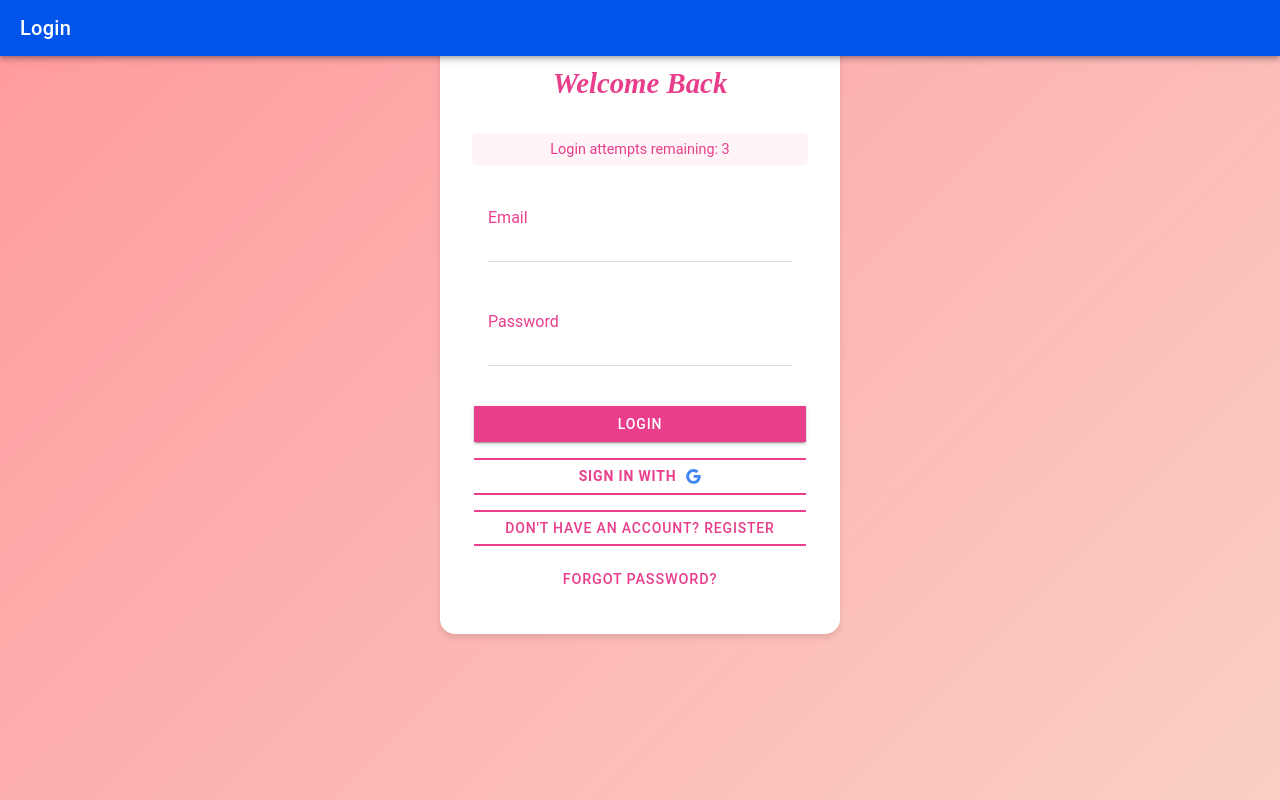
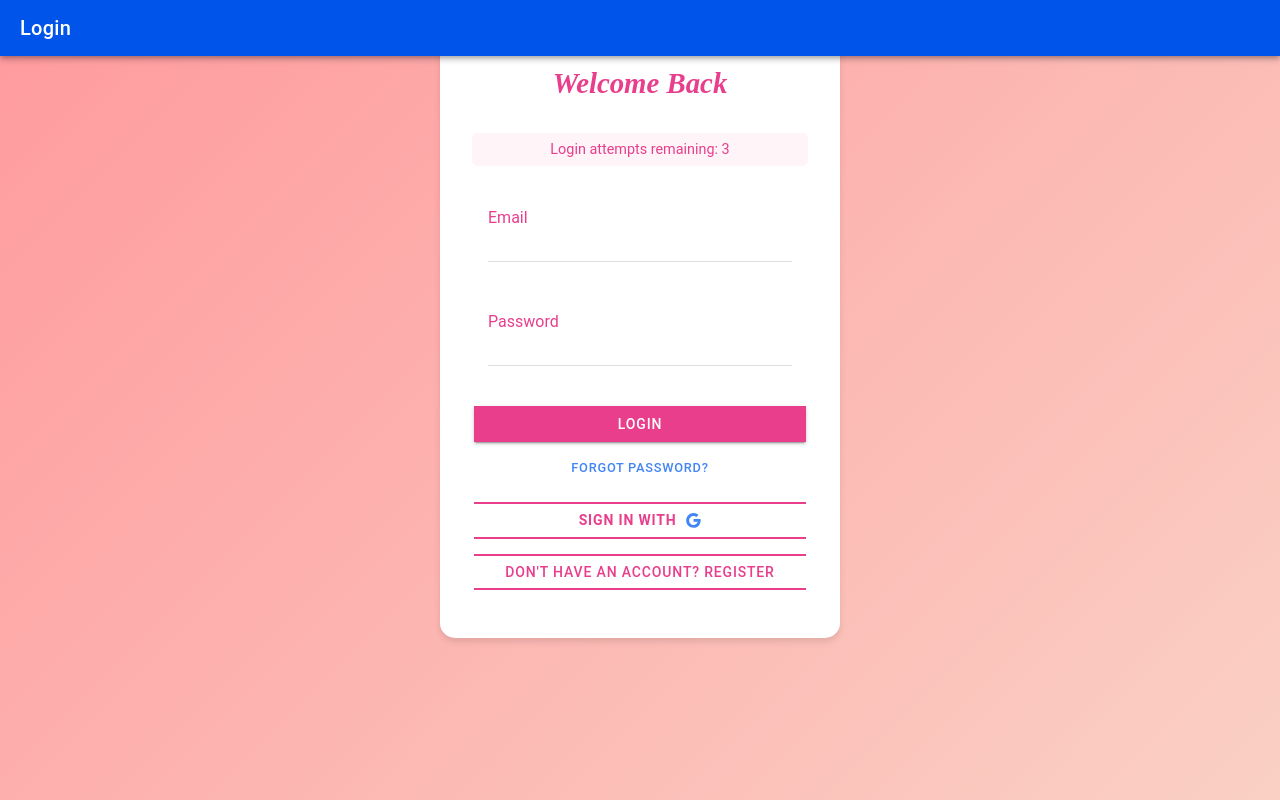
Before and after one commit to SarahSuyat/CrimpTask, a React (Vite) app: page /CrimpTask in a window 1280 px wide. Built offline with nearby package versions, Linux system fonts and the light colour scheme; no server answers.

Commit message:
changes some design and some routings

```diff
--- a/src/pages/Login.tsx
+++ b/src/pages/Login.tsx
@@ -319,11 +319,26 @@ const Login: React.FC = () => {
             style={{
               '--background': '#e83e8c',
               '--background-hover': '#d63384',
-              marginBottom: '1rem'
+              marginBottom: '0.5rem'
             }}
             disabled={isCooldownActive}
           >
             Login
+          </IonButton>
+
+          <IonButton
+            onClick={() => setShowForgotPasswordAlert(true)}
+            expand="full"
+            fill="clear"
+            style={{
+              '--color': '#4285F4',
+              fontSize: '0.8rem',
+              marginBottom: '1rem',
+              height: '2rem'
+            }}
+            disabled={isCooldownActive}
+          >
+            Forgot Password?
           </IonButton>
 
           <IonButton
@@ -362,19 +377,6 @@ const Login: React.FC = () => {
             disabled={isCooldownActive}
           >
             Don't have an account? Register
-          </IonButton>
-
-          <IonButton
-            onClick={() => setShowForgotPasswordAlert(true)}
-            expand="full"
-            fill="clear"
-            style={{
-              '--color': '#e83e8c',
-              fontSize: '0.9rem'
-            }}
-            disabled={isCooldownActive}
-          >
-            Forgot Password?
           </IonButton>
 
           <IonToast isOpen={showToast} message={toastMessage} duration={2000} onDidDismiss={() => setShowToast(false)} />
```
